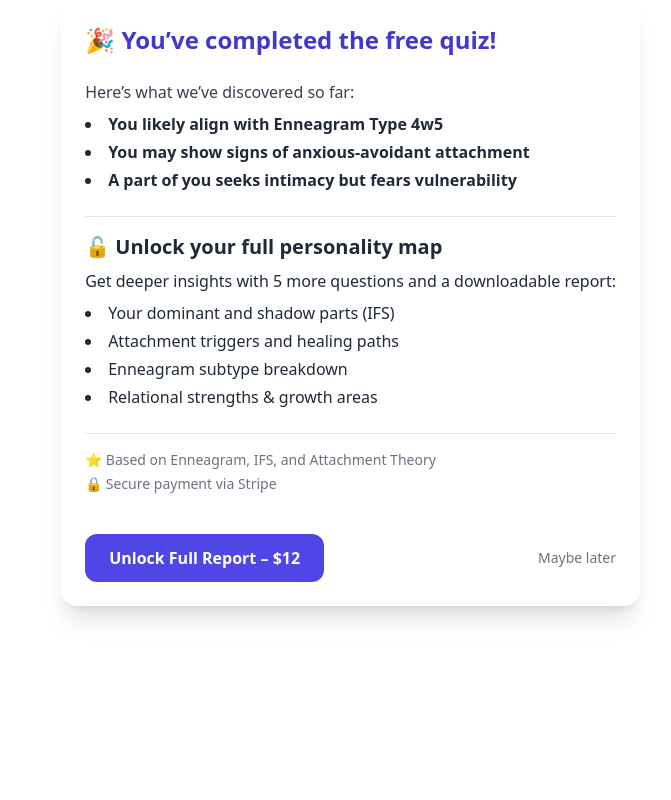
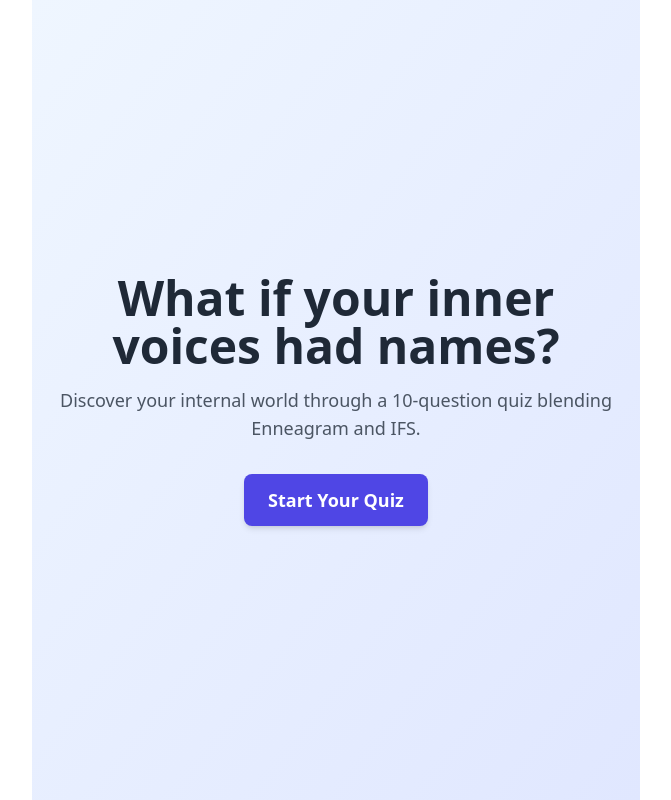
Before and after one commit to stopinder/neo, a Vue app: page / in a window 1280 px wide. Shown: the whole page, without its empty margins (0-671 px from the left). Built offline with nearby package versions, Linux system fonts and the light colour scheme.

Commit message:
Add landing page with router and shell

```diff
--- a/src/App.vue
+++ b/src/App.vue
@@ -1,7 +1,6 @@
 <template>
-  <UpsellScreen />
+  <router-view />
 </template>
 
 <script setup>
-import UpsellScreen from './components/UpsellScreen.vue'
 </script>
--- /dev/null
+++ b/src/components/LandingPage.vue
@@ -0,0 +1,26 @@
+<template>
+  <div class="min-h-screen bg-gradient-to-br from-blue-50 to-indigo-100 flex items-center justify-center text-center px-4">
+    <div class="max-w-xl">
+      <h1 class="text-4xl md:text-5xl font-bold mb-4 text-gray-800">
+        What if your inner voices had names?
+      </h1>
+      <p class="text-lg text-gray-600 mb-8">
+        Discover your internal world through a 10-question quiz blending Enneagram and IFS.
+      </p>
+      <button
+          @click="startQuiz"
+          class="bg-indigo-600 hover:bg-indigo-700 text-white text-lg font-semibold py-3 px-6 rounded-lg shadow-md transition"
+      >
+        Start Your Quiz
+      </button>
+    </div>
+  </div>
+</template>
+
+<script setup>
+import { useRouter } from 'vue-router'
+const router = useRouter()
+const startQuiz = () => {
+  router.push('/quiz')
+}
+</script>
--- a/src/main.js
+++ b/src/main.js
@@ -1,6 +1,6 @@
 import './assets/main.css'
-
 import { createApp } from 'vue'
 import App from './App.vue'
+import router from './router'
 
-createApp(App).mount('#app')
+createApp(App).use(router).mount('#app')
```
Also changed, not shown: src/router/index.js (added, +14 -0 lines).
